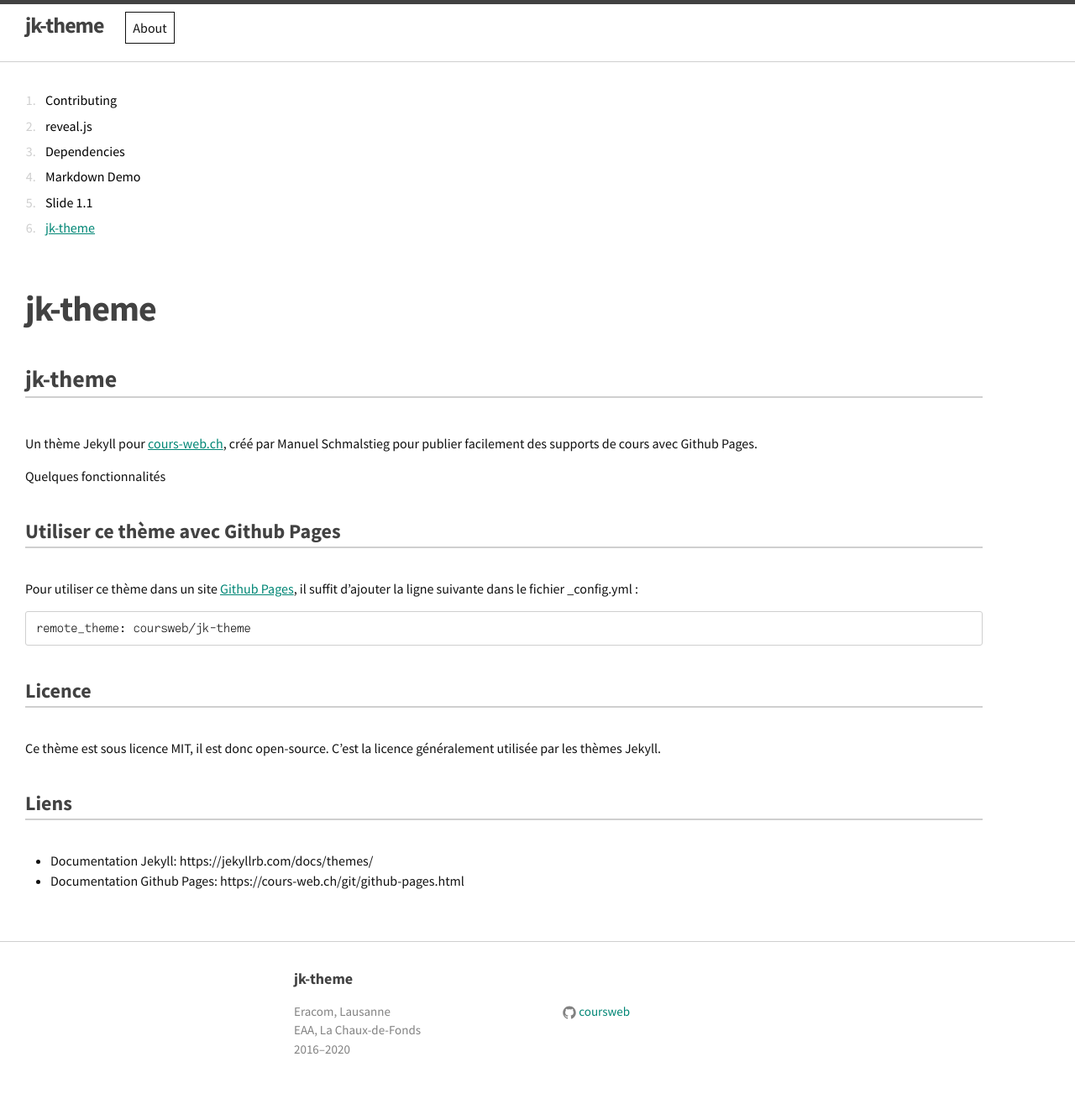
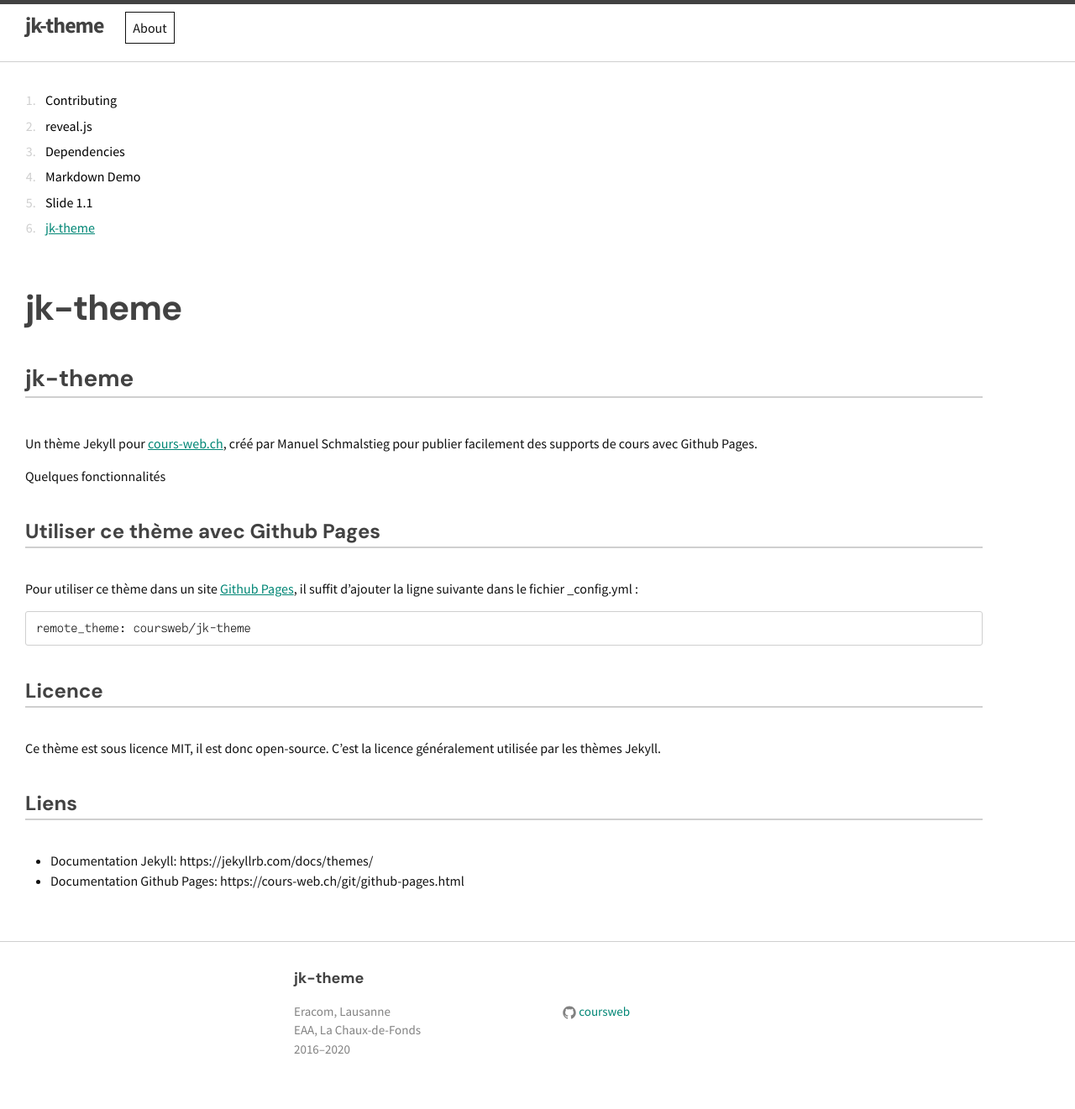
Before and after one commit to coursweb/jk-theme, a Jekyll site: the page built from README.md, in a window 1280 px wide. Shown: the whole page at 84% size. Built offline with Jekyll 4.4.1, drawn with Linux system fonts in a browser that asks for light colours; our own code applies the rules of GitHub Pages for plain Markdown files.

Commit message:
Optimisation Fontes:
- Ajout de DM Sans pour les titres
- Suppression de Karmilla

```diff
--- a/_includes/head.html
+++ b/_includes/head.html
@@ -13,7 +13,7 @@
   }}">
   <link rel="stylesheet" href="{{ '/assets/js/magnific-popup/magnific-popup.css' | prepend: site.baseurl }}">
   <link rel="preconnect" href="https://fonts.gstatic.com">
-  <link href="https://fonts.googleapis.com/css2?family=Cormorant+Garamond:ital@0;1&family=Source+Sans+Pro:wght@400;700&display=swap" rel="stylesheet">
+  <link href="https://fonts.googleapis.com/css2?family=Source+Sans+Pro:wght@400;700&family=DM+Sans:wght@700&family=Cormorant+Garamond:ital@0;1&display=swap" rel="stylesheet">
   <link rel="canonical" href="{{ page.url | replace:'index.html','' | prepend: site.baseurl | prepend: site.url }}">
   <link rel="alternate" type="application/rss+xml" title="{{ site.title }}" href="{{ '/feed.xml' | prepend:
     site.baseurl | prepend: site.url }}">
--- a/_sass/_fonts.scss
+++ b/_sass/_fonts.scss
@@ -2,21 +2,7 @@
  * Load Fonts
  */
 
-@font-face {
-	font-family: 'Karmilla-Web';
-	font-weight: 400;
-	font-style: normal;
-	src: url('../fonts/karmilla-regular.woff2') format('woff2'),
-	url('../fonts/karmilla-regular.woff') format('woff');
-}
 
-@font-face {
-	font-family: 'Karmilla-Web';
-	font-weight: 700;
-	font-style: normal;
-	src: url('../fonts/karmilla-bold.woff2') format('woff2'),
-	url('../fonts/karmilla-bold.woff') format('woff');
-}
 
 @font-face {
 	font-family: 'Monoist-Web';
--- a/_sass/_overrides.scss
+++ b/_sass/_overrides.scss
@@ -3,7 +3,7 @@
 */
 
 h1, h2, h3, h4, h5, h6 {
-	color: $grey-color-dark
+	color: $grey-color-dark;
 }
 
 hr {
--- a/_sass/main.scss
+++ b/_sass/main.scss
@@ -3,7 +3,7 @@
 // Font variables
 
 $base-font-family:  'Source Sans Pro', Helvetica, Arial, sans-serif;
-$title-font-family: $base-font-family;
+$title-font-family: 'DM Sans', $base-font-family;
 $serif-font-family: 'Cormorant Garamond', Garamond, Times, serif;
 $code-font-family: Monoist-Web, monospace;
 $base-font-size:   16px;
```
